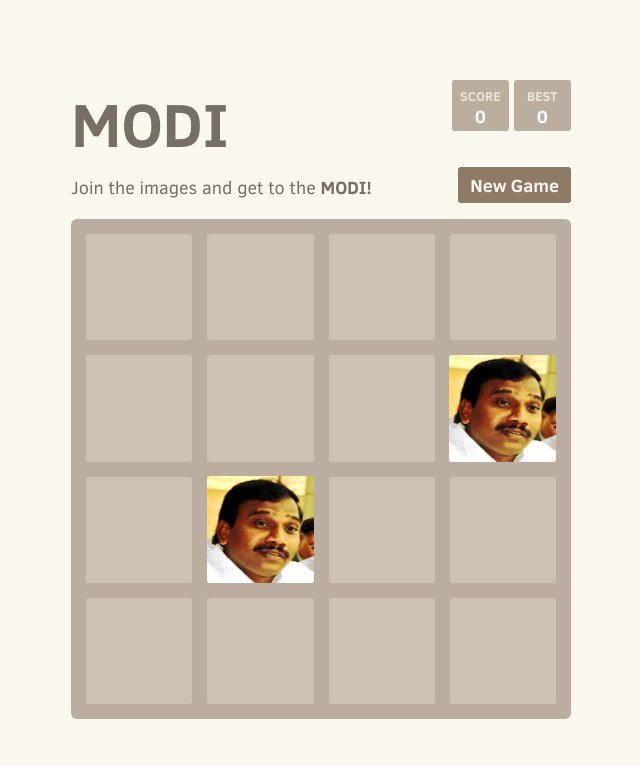
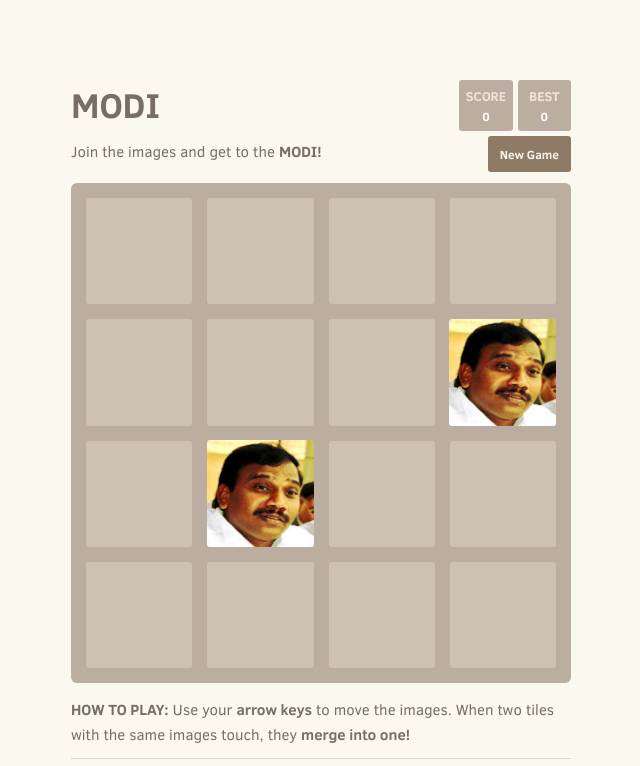
Before and after one commit to rajanand02/reach-modi, a plain HTML site: page index.html in a window 1280 px wide. Shown: the top 766 px of the page, without its empty margins (319-959 px from the left). Drawn offline with Linux system fonts and the light colour scheme.

Commit message:
reduce overall font-size and remove unwanted contents

```diff
--- a/style/main.css
+++ b/style/main.css
@@ -16,7 +16,7 @@ body {
   clear: both; }
 
 h1.title {
-  font-size: 62px;
+  font-size: 35px;
   font-weight: bold;
   margin: 0;
   display: block;
@@ -55,7 +55,7 @@ h1.title {
   display: inline-block;
   background: #bbada0;
   padding: 13px 23px;
-  font-size: 18px;
+  font-size: 12px;
   height: 25px;
   line-height: 47px;
   font-weight: bold;
@@ -111,8 +111,8 @@ strong.important {
 hr {
   border: none;
   border-bottom: 1px solid #d8d4d0;
-  margin-top: 20px;
-  margin-bottom: 30px; }
+  margin-top: 10px;
+  margin-bottom: 10px; }
 
 .container {
   width: 500px;
@@ -483,10 +483,13 @@ hr {
 .game-intro {
   float: left;
   line-height: 42px;
+  font-size:15px;
   margin-bottom: 0; }
 
 .restart-button {
   display: inline-block;
+  font-size: 12px;
+  margin-top: 5px;
   background: #8f7a66;
   border-radius: 3px;
   padding: 0 12px;
@@ -499,7 +502,8 @@ hr {
   float: right; }
 
 .game-explanation {
-  margin-top: 50px; }
+  font-size: 15px;
+  margin-top: 15px; }
 
 @media screen and (max-width: 520px) {
   html, body {
@@ -725,7 +729,8 @@ hr {
       margin-left: 50px;
     }
     .footer{
-      margin-left: 77px;
+      font-size: 13px;
+
     }
     .share{
       margin-top: 10px;
```
